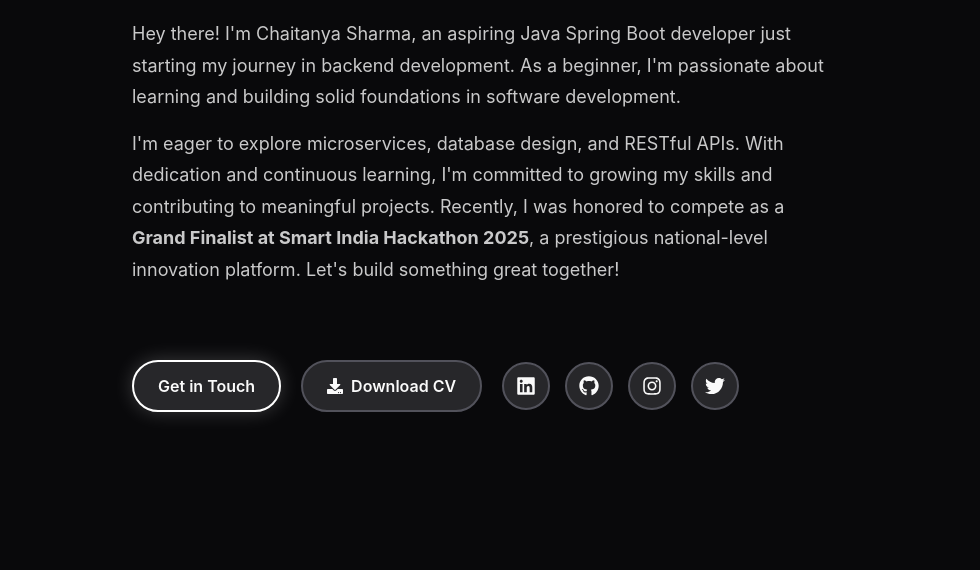
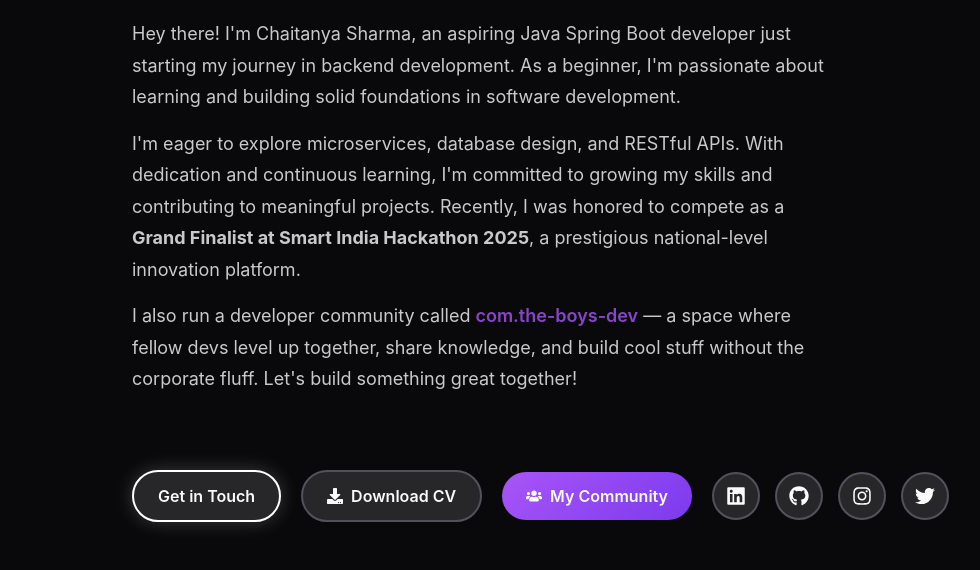
Before and after one commit to 41chaitanya/MyPortfolio, a React (Vite) app: page / in a window 1280 px wide. Shown: the part 1020-1590 px from the top of the page, without its empty margins (208-1188 px from the left). Built offline with nearby package versions, Linux system fonts and the light colour scheme; no server answers.

Commit message:
Add community link and description to Home and About pages

```diff
--- a/src/pages/About/About.css
+++ b/src/pages/About/About.css
@@ -408,3 +408,17 @@
 .see-all-hackathons-button:active {
   transform: translateY(0);
 }
+
+
+/* Community Link */
+.community-link {
+  color: #a855f7;
+  text-decoration: none;
+  font-weight: 600;
+  transition: all 0.2s;
+}
+
+.community-link:hover {
+  color: #c084fc;
+  text-decoration: underline;
+}
--- a/src/pages/About/About.jsx
+++ b/src/pages/About/About.jsx
@@ -1,4 +1,4 @@
-import { useNavigate } from 'react-router-dom';
+import { useNavigate, Link } from 'react-router-dom';
 import { TextRoll } from '../../components/TextRoll';
 import './About.css';
 
@@ -99,6 +99,11 @@
             I believe in writing clean, maintainable code and following best practices in software development. With 15+
             hackathon participations across NITs and IITs, I've honed my problem-solving skills and learned the value of teamwork.
           </p>
+          <p>
+            I also run a developer community called <Link to="/community/com.the-boys-dev" className="community-link">com.the-boys-dev</Link> —
+            a space where fellow devs level up together, share knowledge, and build cool stuff without the corporate fluff.
+            It's all about helping each other grow and having fun while coding!
+          </p>
         </div>
       </div>
 
--- a/src/pages/Home/Home.css
+++ b/src/pages/Home/Home.css
@@ -149,6 +149,44 @@
 
 .cv-button:active {
   transform: translateY(0);
+}
+
+.community-button {
+  display: flex;
+  align-items: center;
+  justify-content: center;
+  padding: 12px 24px;
+  background: linear-gradient(135deg, #a855f7 0%, #7c3aed 100%);
+  color: #fafafa;
+  border: none;
+  border-radius: 50px;
+  font-size: 1rem;
+  font-weight: 600;
+  cursor: pointer;
+  transition: all 0.35s cubic-bezier(0.34, 1.56, 0.64, 1);
+  text-decoration: none;
+}
+
+.community-button:hover {
+  background: linear-gradient(135deg, #9333ea 0%, #6d28d9 100%);
+  box-shadow: 0 0 25px rgba(168, 85, 247, 0.4);
+  transform: translateY(-2px);
+}
+
+.community-button:active {
+  transform: translateY(0);
+}
+
+.community-link {
+  color: #a855f7;
+  text-decoration: none;
+  font-weight: 600;
+  transition: all 0.2s;
+}
+
+.community-link:hover {
+  color: #c084fc;
+  text-decoration: underline;
 }
 
 .social-icons {
--- a/src/pages/Home/Home.jsx
+++ b/src/pages/Home/Home.jsx
@@ -1,10 +1,10 @@
 import { useState } from 'react';
-import { useNavigate } from 'react-router-dom';
+import { useNavigate, Link } from 'react-router-dom';
 import { TextRoll } from '../../components/TextRoll';
 import { AnimatedDock } from '../../components/AnimatedDock';
 import HackathonDetailModal from '../../components/HackathonDetailModal';
 import ProjectDetailModal from '../../components/ProjectDetailModal';
-import { FaGithub, FaInstagram, FaTwitter, FaDownload, FaLinkedin, FaJava, FaDocker } from 'react-icons/fa';
+import { FaGithub, FaInstagram, FaTwitter, FaDownload, FaLinkedin, FaJava, FaDocker, FaUsers } from 'react-icons/fa';
 import { SiSpringboot, SiPostgresql, SiMongodb, SiRedis, SiApachekafka, SiKubernetes } from 'react-icons/si';
 import './Home.css';
 
@@ -130,7 +130,12 @@
             I'm eager to explore microservices, database design, and RESTful APIs. With dedication and continuous
             learning, I'm committed to growing my skills and contributing to meaningful projects. Recently, I was honored
             to compete as a <strong>Grand Finalist at Smart India Hackathon 2025</strong>, a prestigious national-level innovation
-            platform. Let's build something great together!
+            platform.
+          </p>
+          <p>
+            I also run a developer community called <Link to="/community/com.the-boys-dev" className="community-link">com.the-boys-dev</Link> —
+            a space where fellow devs level up together, share knowledge, and build cool stuff without the corporate fluff.
+            Let's build something great together!
           </p>
         </div>
 
@@ -149,6 +154,11 @@
             <FaDownload style={{ marginRight: '8px' }} />
             Download CV
           </a>
+
+          <Link to="/community/com.the-boys-dev" className="community-button">
+            <FaUsers style={{ marginRight: '8px' }} />
+            My Community
+          </Link>
 
           <div className="social-icons">
             <a href="https://www.linkedin.com/in/chaitanya-sharma-799041301" target="_blank" rel="noopener noreferrer" className="social-icon" title="LinkedIn">
```
